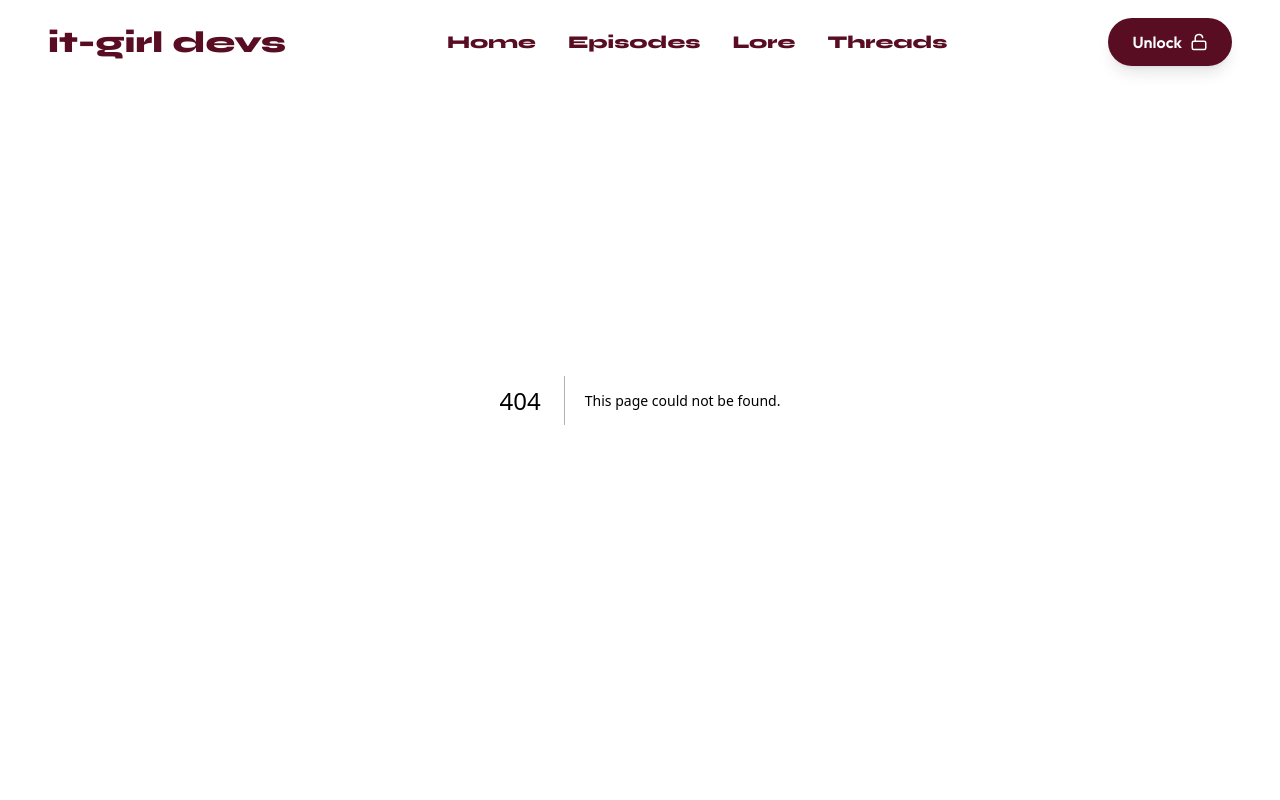
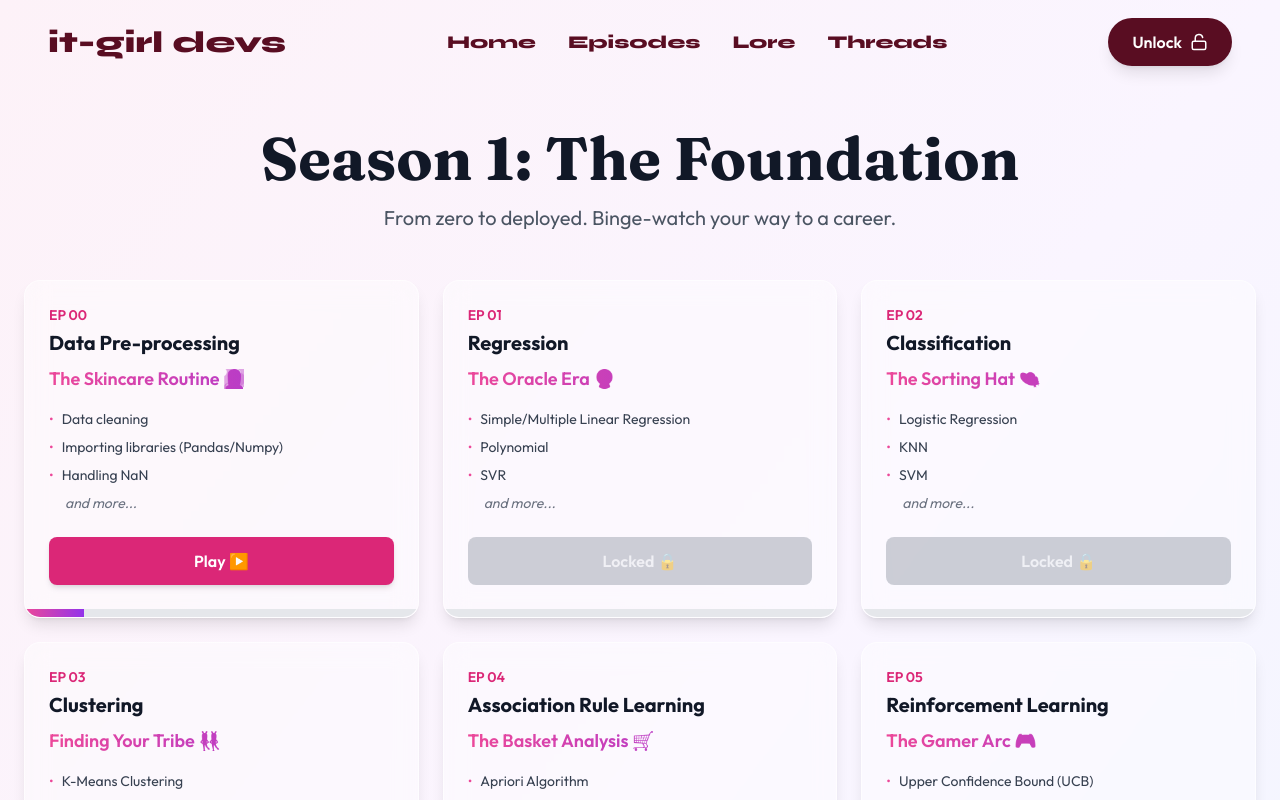
Before and after one commit to anjaliisharmaa/it-girl-devs, a Next.js app in the folder frontend/: page /episodes in a window 1280 px wide. Before the commit this address had no page. Shown: the top 800 px of the page. Built offline with nearby package versions, Linux system fonts and the light colour scheme.

Commit message:
added 'episodes' page

```diff
--- /dev/null
+++ b/frontend/src/app/episodes/page.tsx
@@ -0,0 +1,226 @@
+"use client";
+
+import React from "react";
+
+interface Module {
+  id: number;
+  title: string;
+  vibeTitle: string;
+  topics: string[];
+  status: "locked" | "unlocked";
+  progress: number;
+}
+
+export default function EpisodesPage() {
+  const modules: Module[] = [
+    {
+      id: 0,
+      title: "Data Pre-processing",
+      vibeTitle: "The Skincare Routine 🧖‍♀️",
+      topics: [
+        "Data cleaning",
+        "Importing libraries (Pandas/Numpy)",
+        "Handling NaN",
+        "Encoding categorical data",
+        "Feature scaling",
+      ],
+      status: "unlocked",
+      progress: 15,
+    },
+    {
+      id: 1,
+      title: "Regression",
+      vibeTitle: "The Oracle Era 🔮",
+      topics: [
+        "Simple/Multiple Linear Regression",
+        "Polynomial",
+        "SVR",
+        "Decision Trees",
+        "Random Forest",
+        "Model Selection",
+      ],
+      status: "locked",
+      progress: 0,
+    },
+    {
+      id: 2,
+      title: "Classification",
+      vibeTitle: "The Sorting Hat 👒",
+      topics: [
+        "Logistic Regression",
+        "KNN",
+        "SVM",
+        "Kernel SVM",
+        "Naive Bayes",
+        "Decision Trees",
+        "Classification metrics",
+      ],
+      status: "locked",
+      progress: 0,
+    },
+    {
+      id: 3,
+      title: "Clustering",
+      vibeTitle: "Finding Your Tribe 👯‍♀️",
+      topics: [
+        "K-Means Clustering",
+        "Hierarchical Clustering",
+        "Dendrograms",
+      ],
+      status: "locked",
+      progress: 0,
+    },
+    {
+      id: 4,
+      title: "Association Rule Learning",
+      vibeTitle: "The Basket Analysis 🛒",
+      topics: [
+        "Apriori Algorithm",
+        "Eclat Algorithm",
+        "Recommendation systems",
+      ],
+      status: "locked",
+      progress: 0,
+    },
+    {
+      id: 5,
+      title: "Reinforcement Learning",
+      vibeTitle: "The Gamer Arc 🎮",
+      topics: [
+        "Upper Confidence Bound (UCB)",
+        "Thompson Sampling",
+        "AI Agents",
+      ],
+      status: "locked",
+      progress: 0,
+    },
+    {
+      id: 6,
+      title: "Natural Language Processing",
+      vibeTitle: "The Group Chat 💬",
+      topics: [
+        "Bag of Words",
+        "Sentiment Analysis",
+        "Tokenization",
+        "Stop words",
+      ],
+      status: "locked",
+      progress: 0,
+    },
+    {
+      id: 7,
+      title: "Deep Learning",
+      vibeTitle: "The Neural Network 🧠",
+      topics: [
+        "ANN (Artificial Neural Networks)",
+        "CNN (Convolutional Neural Networks)",
+      ],
+      status: "locked",
+      progress: 0,
+    },
+    {
+      id: 8,
+      title: "Dimensionality Reduction",
+      vibeTitle: "The Declutter 🧹",
+      topics: [
+        "PCA (Principal Component Analysis)",
+        "LDA",
+        "Kernel PCA",
+      ],
+      status: "locked",
+      progress: 0,
+    },
+    {
+      id: 9,
+      title: "Model Selection & Boosting",
+      vibeTitle: "The Final Polish 💅",
+      topics: [
+        "k-Fold Cross Validation",
+        "Grid Search",
+        "XGBoost",
+      ],
+      status: "locked",
+      progress: 0,
+    },
+  ];
+
+  return (
+    <div className="min-h-screen bg-gradient-to-br from-pink-50 via-purple-50 to-blue-50">
+      <div className="max-w-7xl mx-auto px-6 py-12 pt-32">
+        {/* Header Section */}
+        <div className="text-center mb-12">
+          <h1 className="font-fraunces text-5xl md:text-6xl font-bold text-gray-900 mb-4">
+            Season 1: The Foundation
+          </h1>
+          <p className="text-lg md:text-xl text-gray-600 max-w-2xl mx-auto">
+            From zero to deployed. Binge-watch your way to a career.
+          </p>
+        </div>
+
+        {/* Episodes Grid */}
+        <div className="grid grid-cols-1 md:grid-cols-2 lg:grid-cols-3 gap-6">
+          {modules.map((module) => (
+            <div
+              key={module.id}
+              className="bg-white/40 backdrop-blur-md rounded-2xl shadow-lg overflow-hidden border border-white/60 hover:scale-105 transition-transform duration-300 flex flex-col"
+            >
+              {/* Card Content */}
+              <div className="p-6 flex-grow">
+                {/* Episode Header */}
+                <div className="mb-4">
+                  <div className="text-sm font-semibold text-pink-600 mb-1">
+                    EP {String(module.id).padStart(2, "0")}
+                  </div>
+                  <h3 className="text-xl font-bold text-gray-900 mb-2">
+                    {module.title}
+                  </h3>
+                  <div className="text-lg font-semibold bg-gradient-to-r from-pink-500 to-purple-600 bg-clip-text text-transparent">
+                    {module.vibeTitle}
+                  </div>
+                </div>
+
+                {/* Topics List */}
+                <ul className="space-y-2 mb-6">
+                  {module.topics.slice(0, 3).map((topic, index) => (
+                    <li
+                      key={index}
+                      className="text-sm text-gray-700 flex items-start"
+                    >
+                      <span className="mr-2 text-pink-500">•</span>
+                      <span>{topic}</span>
+                    </li>
+                  ))}
+                  {module.topics.length > 3 && (
+                    <li className="text-sm text-gray-500 italic ml-4">
+                      and more...
+                    </li>
+                  )}
+                </ul>
+
+                {/* Action Button */}
+                <button
+                  disabled={module.status === "locked"}
+                  className={`w-full py-3 px-4 rounded-lg font-semibold transition-all duration-200 ${
+                    module.status === "unlocked"
+                      ? "bg-pink-600 text-white hover:bg-pink-700 shadow-md hover:shadow-lg"
+                      : "bg-gray-400 text-gray-200 opacity-50 cursor-not-allowed"
+                  }`}
+                >
+                  {module.status === "unlocked" ? "Play ▶️" : "Locked 🔒"}
+                </button>
+              </div>
+
+              {/* Progress Bar */}
+              <div className="h-2 bg-gray-200">
+                <div
+                  className="h-full bg-gradient-to-r from-pink-500 to-purple-600 transition-all duration-300"
+                  style={{ width: `${module.progress}%` }}
+                />
+              </div>
+            </div>
+          ))}
+        </div>
+      </div>
+    </div>
+  );
+}
```
